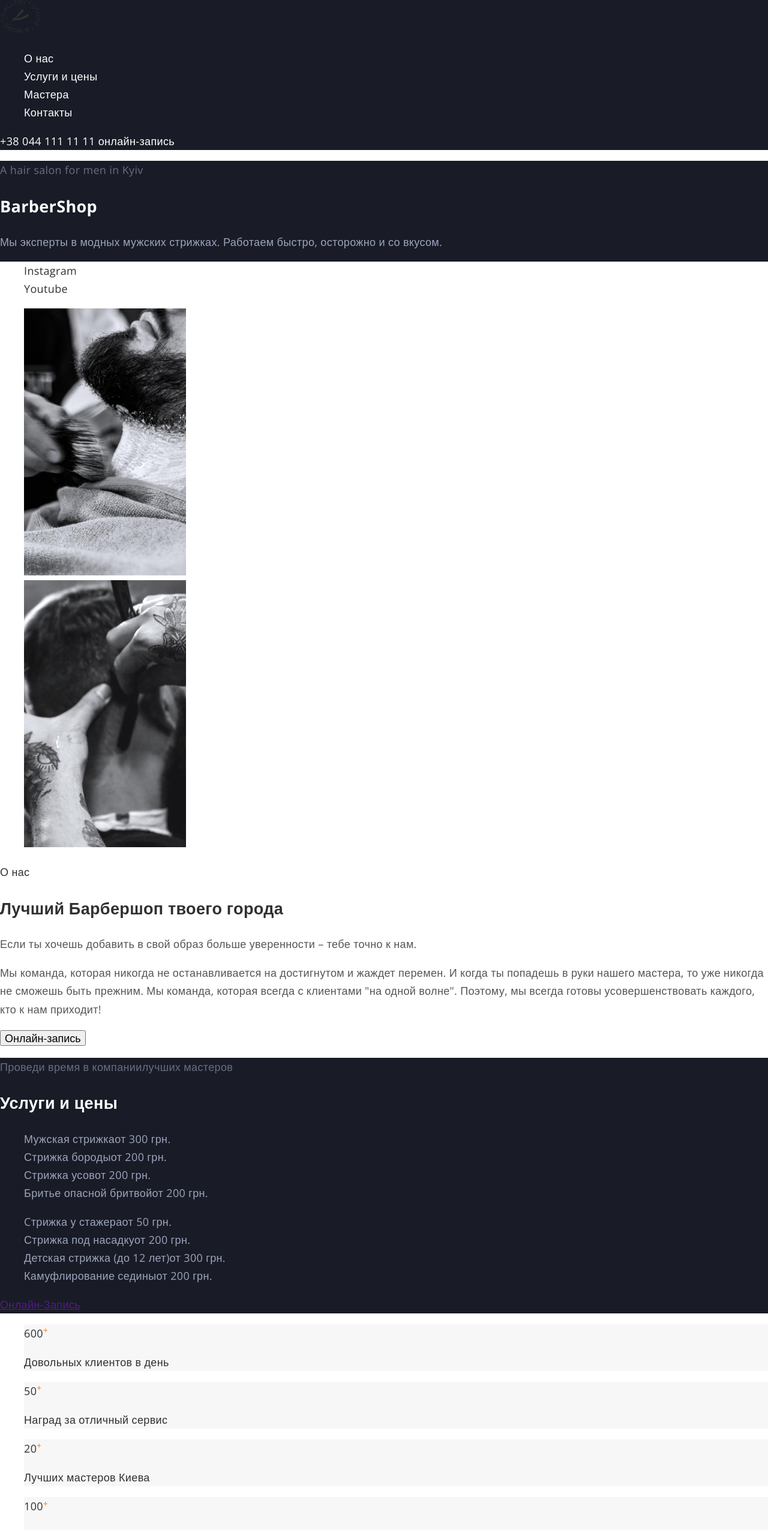
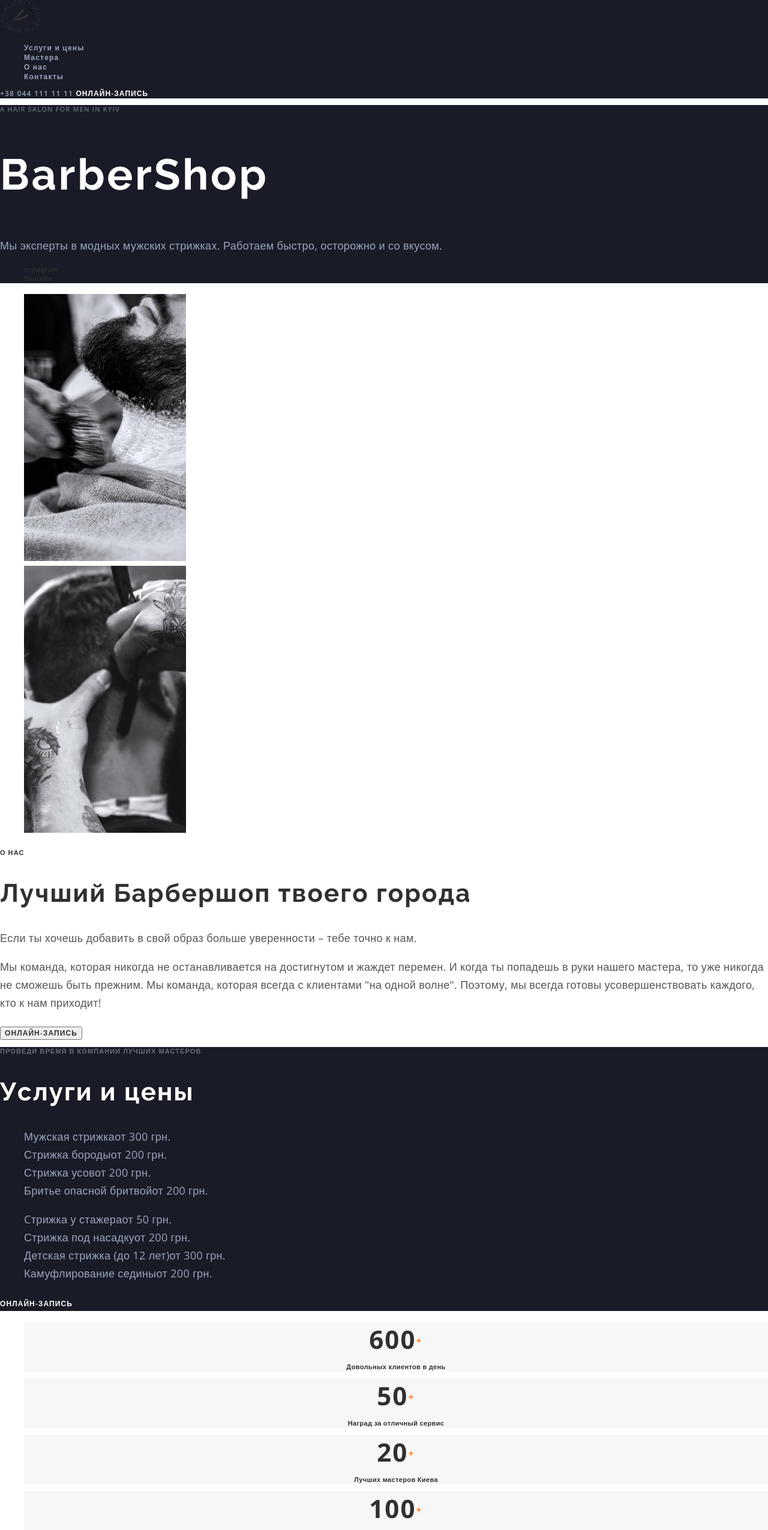
Before and after one commit to mrBidone/GoiT_Barbershop_Practice, a plain HTML site: page index.html in a window 1280 px wide. Shown: the top 2550 px of the page at 60% size. Drawn offline with nearby package versions, Linux system fonts and the light colour scheme.

Commit message:
Работа со шрифтами

```diff
--- /dev/null
+++ b/css/styles.css
@@ -0,0 +1,174 @@
+
+:root {
+    --main-text-color: #555555;
+    --dark-bg-text-color: #9DA4BD;
+    --accent-color: #FF6C00;
+    --title-color: #303030;
+    --dark-bg-color: #191C26;
+    --secondary-bg-color: #F7F7F7;
+
+    --title-font: "Raleway", sans-serif;
+
+    /* --main-bg-color: #FFFFFF;
+
+    --dark-bg-text-color: #FFFFFF;
+    --hero-slogan-color: rgba(157, 164, 190, 0.6); */
+
+}
+body{
+    font-family: 'Open Sans', sans-serif;
+    font-size: 18px;
+    line-height: 1.67;
+    letter-spacing: 0.02em;
+    color: var(--main-text-color);
+}
+address {
+    font-style: normal;
+}
+/* Visual hidden */
+.visually-hidden {
+    position: absolute !important;
+    clip: rect(1px 1px 1px 1px);
+    clip: rect(1px, 1px, 1px, 1px);
+    border: 0 !important;
+    padding: 0 !important;
+    width: 1px !important;
+    height: 1px !important;
+    overflow: hidden;
+}
+
+.link {
+    text-decoration: none;
+    color: inherit;
+}
+
+.link:hover,
+.link:focus {
+    color: var(--accent-color);
+}
+
+.list {
+    list-style: none;
+}
+
+
+.button {
+    font-weight: 600;
+    font-size: 12px;
+    line-height: 1.33;
+    letter-spacing: 0.09em;
+    text-transform: uppercase;
+    cursor: pointer;
+    color: var(--title-color);
+}
+
+.social-list{
+    font-weight: 600;
+    font-size: 11px;
+    line-height: 1.36;
+    color: var(--title-color);
+}
+
+.copyright {
+    font-weight: 600;
+    font-size: 11px;
+    line-height: 1.36;
+    letter-spacing: 0.2em;
+    color: var(--dark-bg-text-color);
+}
+
+.title {
+    font-family: var(--title-font);
+    font-weight: 700;
+    letter-spacing: 0.05em;
+    color: var(--title-color);
+}
+
+.title-label {
+    font-weight: 600;
+    font-size: 11px;
+    line-height: 1.36;
+    text-transform: uppercase;
+    letter-spacing: 0.1em;
+    color: var(--title-color);
+}
+
+.page-title {
+    font-size: 72px;
+    line-height: 1.18;
+    letter-spacing: 0.05em;
+}
+
+.section-title {
+    font-size: 42px;
+    line-height: 1.167;
+}
+
+
+
+.header {
+    font-weight: 600;
+    font-size: 12px;
+    line-height: 1.33;
+    letter-spacing: 0.1em;
+    color: #FFFFFF;
+}
+
+.benefits-item {
+    font-weight: 600;
+    font-size: 11px;
+    line-height: 1.36;
+    text-align: center;
+    color: var(--title-color);
+    background-color: var(--secondary-bg-color);
+}
+
+.benefits-number {
+    font-weight: 700;
+    font-size: 42px;
+    line-height: 1.36;
+    letter-spacing: 0.05em;
+    color: var(--title-color);
+}
+
+.benefits-sup {
+    font-weight: 600;
+    font-size: 16px;
+    line-height: 1.37;
+    color: var(--accent-color);
+}
+
+.team {
+    background-color: var(--secondary-bg-color);
+}
+
+.team-item {
+    font-weight: 400;
+    text-align: center;
+}
+
+.team-member {
+    font-size: 18px;
+    line-height: 1.39;
+    color: var(--title-color);
+}
+
+.team-member-position {
+    font-size: 14px;
+    line-height: 1.36;
+    color: var(--accent-color);
+}
+
+.dark-bg {
+    background-color: var(--dark-bg-color);
+    color: var(--dark-bg-text-color);
+}
+
+.dark-bg .title,
+.dark-bg .button {
+    --title-color: #FFFFFF;
+}
+
+.dark-bg .title-label {
+    --title-color: rgba(157, 164, 189, 0.6);
+}
--- a/index.html
+++ b/index.html
@@ -9,54 +9,54 @@
         <link rel="preconnect" href="https://fonts.gstatic.com" crossorigin>
         <link href="https://fonts.googleapis.com/css2?family=Open+Sans:wght@400;600;700&family=Raleway:wght@700&display=swap"
             rel="stylesheet">
-            <link rel="stylesheet" href="https://cdnjs.cloudflare.com/ajax/libs/modern-normalize/1.1.0/modern-normalize.min.css">
-        <link rel="stylesheet" href="./style/style.css">
+        <link rel="stylesheet" href="https://cdnjs.cloudflare.com/ajax/libs/modern-normalize/1.1.0/modern-normalize.min.css">
+        <link rel="stylesheet" href="./css/styles.css">
     </head>
     <body>
-        <header class="section section-header">
-            <nav class="nav-site">
-                <a href="./"><img src="./img/logo.svg" width="69" height="56" alt="Логотип Барбершоп"></a>
+        <header class="header dark-bg">
+            <a href="./"><img src="./img/logo.svg" width="69" height="56" alt="Логотип Барбершоп"></a>
+            <nav class="">
                 <ul class="list">
-                    <li class="list-item"><a class="link" href="">О нас</a></li>
-                    <li class="list-item"><a class="link" href="">Услуги и цены</a></li>
-                    <li class="list-item"><a class="link" href="">Мастера</a></li>
-                    <li class="list-item"><a class="link" href="">Контакты</a></li>
+                    <li class=""><a class="link" href="">Услуги и цены</a></li>
+                    <li class=""><a class="link" href="">Мастера</a></li>
+                    <li class=""><a class="link" href="">О нас</a></li>
+                    <li class=""><a class="link" href="">Контакты</a></li>
                 </ul>
             </nav>
-            <a class="link" href="tel:+380441111111">+38 044 111 11 11</a>
-            <a class="link" href="">онлайн-запись</a>
+                    <a class="link" href="tel:+380441111111">+38 044 111 11 11</a>
+                    <a class="link button" href="">онлайн-запись</a>
         </header>
         <main>
-            <section class="hero">
-                <p class="hero-text">A hair salon for men in Kyiv</p>
-                <h1 class="hero-title">BarberShop</h1>
-                <p class="hero-item">Мы эксперты в модных мужских стрижках.
+            <section class="dark-bg">
+                <p class="title-label" lang="eng">A hair salon for men in Kyiv</p>
+                <h1 class="title page-title">BarberShop</h1>
+                <p class="">Мы эксперты в модных мужских стрижках.
                             Работаем быстро, осторожно и со вкусом.</p>
-                <ul class="aside">
-                    <li><a class="link aside-link" href="" target="_blank" rel="noopener noreferer">Instagram</a></li>
-                    <li><a class="link aside-link" href="" target="_blank" rel="noopener noreferer">Youtube</a></li>
+                <ul class="list social-list">
+                    <li><a class="link" href="" target="_blank" rel="noopener noreferer">Instagram</a></li>
+                    <li><a class="link" href="" target="_blank" rel="noopener noreferer">Youtube</a></li>
                 </ul>
             </section>
-            <section class="section section-about">
-                <ul>
+            <section class="">
+                <ul class="list">
                     <li><img src="./img/about/img-1.jpg" alt="Работа Барбера"></li>
                     <li><img src="./img/about/img-2.jpg" alt="Стильная стрижка 2022"></li>
                 </ul>
                 <div>
-                    <p class="label">О нас</p>
-                    <h2 class="section-title">Лучший Барбершоп твоего города</h2>
+                    <p class="title-label">О нас</p>
+                    <h2 class="title section-title">Лучший Барбершоп твоего города</h2>
                     <p>Если ты хочешь добавить в свой образ больше уверенности – тебе точно к нам.</p>
                     <p>Мы команда, которая никогда не останавливается на достигнутом
                                 и жаждет перемен. И когда ты попадешь в руки нашего мастера,
                                 то уже никогда не сможешь быть прежним. Мы команда, которая всегда с клиентами "на одной волне". Поэтому, мы
                                 всегда
                                 готовы усовершенствовать каждого, кто к нам приходит!</p>
-                    <button type="button">Онлайн-запись</button>
+                    <button class="button" type="button">Онлайн-запись</button>
                 </div>
             </section>
-            <section class="section section-price">
-                <p class="label">Проведи время в компаниилучших мастеров</p>
-                <h2 class="title">Услуги и цены</h2>
+            <section class="dark-bg">
+                <p class="title-label">Проведи время в компании лучших мастеров</p>
+                <h2 class="title section-title">Услуги и цены</h2>
                 <ul class="list">
                     <li><span>Мужская стрижка</span><span>от 300 грн.</span></li>
                     <li><span>Стрижка бороды</span><span>от 200 грн.</span></li>
@@ -69,43 +69,42 @@
                     <li><span>Детская стрижка (до 12 лет)</span><span>от 300 грн.</span></li>
                     <li><span>Камуфлирование седины</span><span>от 200 грн.</span></li>
                 </ul>
-                <a href="">Онлайн-Запись</a>
+                <a class="link button" href="">Онлайн-Запись</a>
             </section>
-            <section class="section section-features">
-                <ul class="features-counter">
-                    <li class="counter-item">
-                        <span class="counter">600<sup class="sup">+</sup></span>
+            <section class="benefits">
+                <ul class="list benefits-list">
+                    <li class="benefits-item">
+                        <span class="benefits-number">600<sup class="benefits-sup">+</sup></span>
                         <p>Довольных клиентов в день</p>
                     </li>
-                    <li class="counter-item">
-                        <span class="counter">50<sup class="sup">+</sup></span>
+                    <li class="benefits-item">
+                        <span class="benefits-number">50<sup class="benefits-sup">+</sup></span>
                         <p>Наград за отличный сервис</p>
                     </li>
-                    <li class="counter-item">
-                        <span class="counter">20<sup class="sup">+</sup></span>
+                    <li class="benefits-item">
+                        <span class="benefits-number">20<sup class="benefits-sup">+</sup></span>
                         <p>Лучших мастеров Киева</p>
                     </li>
-
-                    <li class="counter-item">
-                        <span class="counter">100<sup class="sup">+</sup></span>
+                    <li class="benefits-item">
+                        <span class="benefits-number">100<sup class="benefits-sup">+</sup></span>
                         <p>Подарков постоянным клиентам</p>
                     </li>
                 </ul>
                 <div>
-                    <p class="label">старая традиционная школа</p>
-                    <h2 class="section-title">Почему приходят именно к нам?</h2>
+                    <p class="title-label">старая традиционная школа</p>
+                    <h2 class="title section-title">Почему приходят именно к нам?</h2>
                     <p>О нас говорят только хорошее. Но лучше 1 раз увидеть и прочувствовать, чем 10 раз прочитать.</p>
                 </div>
             </section>
-            <section class="section section-team">
-                <p class="label">для настоящих ценителей атмосферы</p>
-                <h2 class="section-title">Наши мастера</h2>
-                <ul class="list">
+            <section class="team">
+                <p class="title-label">для настоящих ценителей атмосферы</p>
+                <h2 class="title section-title">Наши мастера</h2>
+                <ul class="list team-list">
                     <li class="team-item">
                         <img src="./img/masters/img1.jpg" width="370" alt="Барбер John Smith">
-                        <h3 class="section-title">John Smith</h3>
-                        <p>Extreme Barber</p>
-                        <ul>
+                        <h3 class="team-member">John Smith</h3>
+                        <p class="team-member-position">Extreme Barber</p>
+                        <ul class="list">
                             <li></li>
                             <li></li>
                             <li></li>
@@ -114,9 +113,9 @@
                     </li>
                     <li class="team-item">
                         <img src="./img/masters/img2.jpg" width="370" alt="Барбер Michele Doe">
-                        <h3 class="section-title">Michele Doe</h3>
-                        <p>Extreme Barber</p>
-                        <ul>
+                        <h3 class="team-member">Michele Doe</h3>
+                        <p class="team-member-position">Extreme Barber</p>
+                        <ul class="list">
                             <li></li>
                             <li></li>
                             <li></li>
@@ -125,9 +124,9 @@
                     </li>
                     <li class="team-item">
                         <img src="./img/masters/img3.jpg" width="370" alt="Барбер Alan Black">
-                        <h3 class="section-title">Alan Black</h3>
-                        <p>Extreme Barber</p>
-                        <ul>
+                        <h3 class="team-member">Alan Black</h3>
+                        <p class="team-member-position">Extreme Barber</p>
+                        <ul class="list">
                             <li></li>
                             <li></li>
                             <li></li>
@@ -138,22 +137,22 @@
             </section>
             <section>
                 <h2 class="visually-hidden">Портфолио</h2>
-                <p class="label">На латинском языке “барба” означает “борода”</p>
-                <ul>
+                <p class="title-label">На латинском языке “барба” означает “борода”</p>
+                <ul class="list">
                     <li><img src="./img/portfolio/img-25.jpg" width="270" alt=""></li>
                     <li><img src="./img/portfolio/img-26.jpg" width="270" alt=""></li>
                     <li><img src="./img/portfolio/img-27.jpg" width="270" alt=""></li>
                     <li><img src="./img/portfolio/img-28.jpg" width="270" alt=""></li>
                 </ul>
             </section>
-            <div class="section-form">
-                <section class="section">
-                    <h2 class="title">Онлайн-запись</h2>
+            <div class="dark-bg">
+                <section class="">
+                    <h2 class="title section-title">Онлайн-запись</h2>
                 </section>
                 <section>
-                    <h2 class="title">Контакты</h2>
+                    <h2 class="title section-title">Контакты</h2>
                     <address>
-                        <ul>
+                        <ul class="list">
                             <li><a class="link" href="https://goo.gl/maps/jJzeuJFhVTPg2ui97" target="_blank" rel="noopener noreferer">ул.
                                             Васильковая, 7А
                                             Киев, 08132</a></li>
@@ -163,14 +162,14 @@
                     </address>
                 </section>
                 <section>
-                    <h3 class="title">время работы</h3>
-                    <p class="timetable">Ежедневно с 9:00 до 22:00</p>
+                    <h3 class="title-label">время работы</h3>
+                    <p class="">Ежедневно с 9:00 до 22:00</p>
                 </section>
             </div>
         </main>
-        <footer class="section section-footer">
-            <p class="copyrights">&copy; Copyright 2020</p>
-            <ul>
+        <footer class="">
+            <p class="copyright">&copy; Copyright 2020</p>
+            <ul class="list social-list">
                 <li><a class="link" href="" target="_blank" rel="noopener noreferer">Instagram</a></li>
                 <li><a class="link" href="" target="_blank" rel="noopener noreferer">Youtube</a></li>
             </ul>
--- a/style/style.css
+++ /dev/null
@@ -1,134 +0,0 @@
-
-:root {
-    --main-text-color: #555555;
-    --secondary-text-color: #303030;
-    --accent-text-color: #FF6C00;
-    --main-bg-color: #FFFFFF;
-    --secondary-bg-color: #F7F7F7;
-    --dark-bg-color: #191C26;
-    --dark-bg-text-color: #FFFFFF;
-    --hero-slogan-color: rgba(157, 164, 190, 0.6);
-    --hero-text-color: #9DA4BD;
-}
-body{
-    font-family: 'Open Sans', sans-serif;
-    font-size: 18px;
-    line-height: 1.67;
-    letter-spacing: 0.02em;
-    color: var(--main-text-color);
-}
-li {
-    list-style: none;
-}
-
-.link {
-    text-decoration: none;
-}
-.section-header, .hero {
-    background-color: var(--dark-bg-color);
-}
-.section-header .link {
-    color: var(--dark-bg-text-color);
-}
-
-.nav-site .link:hover,
-.nav-site .link:focus {
-    color: var(--accent-text-color);
-}
-
-.hero-text {
-    color: var(--hero-slogan-color);
-}
-.hero-title {
-    color: var(--dark-bg-text-color);
-}
-.hero-item {
-    color: var(--hero-text-color);
-}
-
-.aside {
-    background-color: var(--main-bg-color);
-}
-.aside-link {
-    color: var(--secondary-text-color);
-}
-
-.aside-link:hover, .aside-link:focus {
-    color: var(--accent-text-color);
-}
-
-.label {
-    color: var(--secondary-text-color);
-}
-.section-title {
-    color: var(--secondary-text-color);
-}
-
-.section-price {
-    background-color: var(--dark-bg-color);
-}
-
-.section-price .label {
-    color: var(--hero-slogan-color);
-}
-
-.section-price .title {
-    color: var(--dark-bg-text-color);
-}
-
-.section-price .list {
-    color: var(--hero-text-color);
-}
-
-.counter-item {
-    background-color: var(--secondary-bg-color) ;
-}
-
-.counter-item {
-    color: var(--secondary-text-color);
-}
-
-.sup {
-    color: var(--accent-text-color);
-}
-
-.section-team {
-    background-color: var(--secondary-bg-color);
-}
-
-.team-item {
-    color: var(--accent-text-color);
-}
-
-.section-form {
-    background-color: var(--dark-bg-color);
-}
-
-.section-form .title {
-    color: var(--dark-bg-text-color);
-}
-
-.section-form .link {
-    color: var(--hero-text-color);
-}
-.timetable {
-    color: var(--hero-text-color);
-}
-.copyrights {
-    color: var(--hero-text-color);
-}
-
-.section-footer .link {
-    color: var(--secondary-text-color);
-}
-/*  */
-.visually-hidden {
-    position: absolute !important;
-    clip: rect(1px 1px 1px 1px);
-    clip: rect(1px, 1px, 1px, 1px);
-    border: 0 !important;
-    padding: 0 !important;
-    width: 1px !important;
-    height: 1px !important;
-    overflow: hidden;
-}
```
